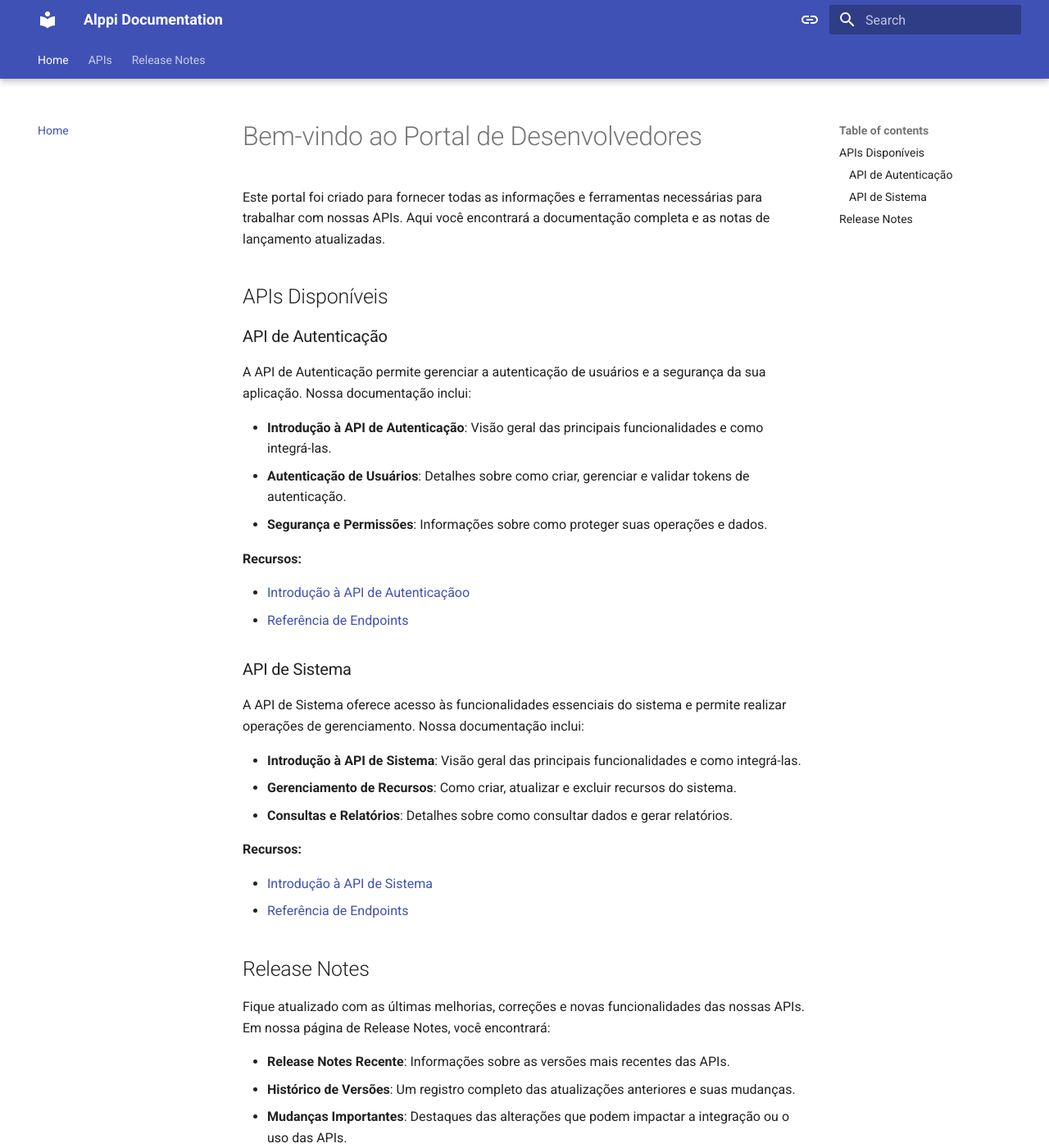
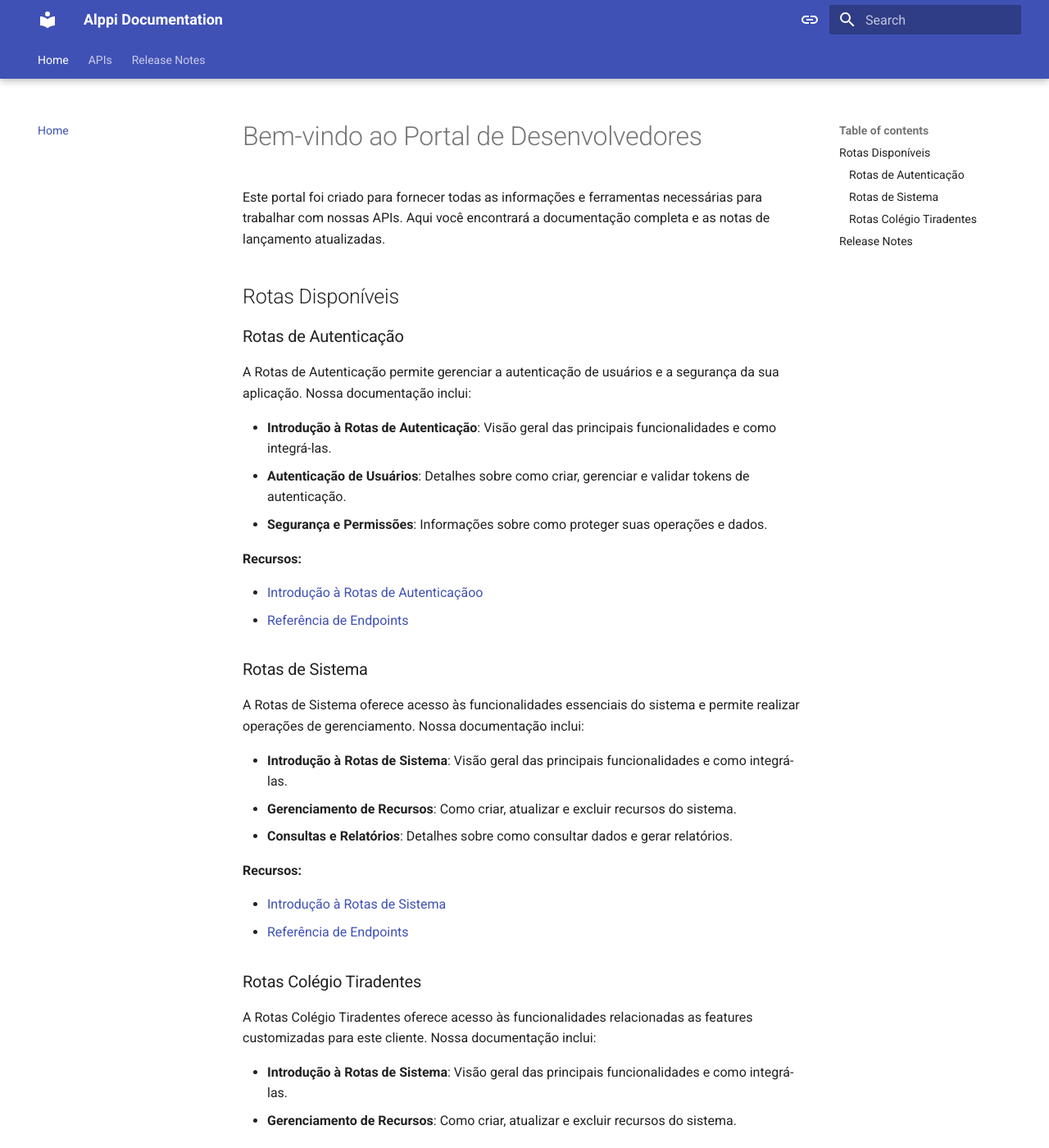
Before and after one commit to AlppiTechnology/AlppiDocumentation, an MkDocs documentation site: the page built from docs/index.md, in a window 1280 px wide and 1400 px high. Shown: the whole window at 82% size. Built offline with MkDocs 1.6.1 and Material for MkDocs 9.7.7, drawn with Linux system fonts in a browser that asks for light colours; old or Windows-style settings are respelled for this version of MkDocs; some of the changed text lies outside the part shown.

Commit message:
doc: atualização de index para mapeamento de novos modulos

```diff
--- /dev/null
+++ b/docs/api/ct_requests/index.md
@@ -0,0 +1,26 @@
+# Introdução às Rotas do Colégio Tiradentes
+
+As rotas do Colégio Tiradentes são recursos exclusivos, destinados apenas ao grupo da instituição. Neste módulo, são oferecidas funcionalidades específicas para solucionar desafios internos, proporcionando maior eficiência e agilidade na automação de processos manuais.
+
+## Visão Geral
+
+As Rotas do Colégio Tiradentes são um conjunto de recursos exclusivos, desenvolvidos para atender às necessidades específicas da instituição. Elas oferecem funcionalidades personalizadas que garantem maior eficiência e agilidade na resolução de problemas internos, simplificando processos manuais e melhorando a gestão administrativa. Através de um sistema de fácil acesso, essas rotas proporcionam uma experiência otimizada, permitindo que a equipe do Colégio Tiradentes execute tarefas de forma mais rápida e eficiente, focando na melhoria contínua dos processos internos.
+
+### Principais Funcionalidades
+
+1. **Internal Note**
+    Permite o registro e o acompanhamento de ocorrências internas, facilitando o gerenciamento de situações disciplinares ou administrativas dentro da instituição. As notas podem ser detalhadas e associadas a alunos e responsáveis, promovendo um controle eficiente das ações.
+
+2. **Configuração de Nota Disciplinar**
+    Oferece a possibilidade de configurar e personalizar critérios e valores para as notas disciplinares dos alunos, garantindo que as avaliações sigam os parâmetros estabelecidos pela instituição. Essa funcionalidade possibilita ajustes rápidos conforme as necessidades educacionais ou administrativas.
+
+3. **Rota de Comentários em Internal Note**
+    Permite a inclusão de comentários em cada nota interna, facilitando a comunicação entre professores, coordenadores e outros membros da equipe. Os comentários podem ser usados para detalhar ações, orientações ou justificativas, garantindo que todas as informações relevantes sejam documentadas de forma clara e acessível.
+
+## Suporte e Contato
+
+Se você tiver dúvidas ou precisar de assistência com as Rotas do Colégio Tiradentes, nossa equipe de suporte está disponível para ajudar. Não hesite em entrar em contato conosco para obter assistência técnica ou esclarecer qualquer dúvida.
+
+---
+
+Explore as funcionalidades das Rotas do Colégio Tiradentes e descubra como ela pode transformar a maneira como você gerencia e analisa seus dados!
--- a/docs/index.md
+++ b/docs/index.md
@@ -2,43 +2,56 @@
 
 Este portal foi criado para fornecer todas as informações e ferramentas necessárias para trabalhar com nossas APIs. Aqui você encontrará a documentação completa e as notas de lançamento atualizadas.
 
-## APIs Disponíveis
+## Rotas Disponíveis
 
-### API de Autenticação
+### Rotas de Autenticação
 
-A API de Autenticação permite gerenciar a autenticação de usuários e a segurança da sua aplicação. Nossa documentação inclui:
+A Rotas de Autenticação permite gerenciar a autenticação de usuários e a segurança da sua aplicação. Nossa documentação inclui:
 
-- **Introdução à API de Autenticação**: Visão geral das principais funcionalidades e como integrá-las.
+- **Introdução à Rotas de Autenticação**: Visão geral das principais funcionalidades e como integrá-las.
 - **Autenticação de Usuários**: Detalhes sobre como criar, gerenciar e validar tokens de autenticação.
 - **Segurança e Permissões**: Informações sobre como proteger suas operações e dados.
 
 **Recursos:**
 
-- [Introdução à API de Autenticaçãoo](/AlppiDocumentation/api/authentication/)
+- [Introdução à Rotas de Autenticaçãoo](/AlppiDocumentation/api/authentication/)
 - [Referência de Endpoints](/AlppiDocumentation/api/authentication/login.md)
 
 
-### API de Sistema
+### Rotas de Sistema
 
-A API de Sistema oferece acesso às funcionalidades essenciais do sistema e permite realizar operações de gerenciamento. Nossa documentação inclui:
+A Rotas de Sistema oferece acesso às funcionalidades essenciais do sistema e permite realizar operações de gerenciamento. Nossa documentação inclui:
 
-- **Introdução à API de Sistema**: Visão geral das principais funcionalidades e como integrá-las.
+- **Introdução à Rotas de Sistema**: Visão geral das principais funcionalidades e como integrá-las.
 - **Gerenciamento de Recursos**: Como criar, atualizar e excluir recursos do sistema.
 - **Consultas e Relatórios**: Detalhes sobre como consultar dados e gerar relatórios.
 
 **Recursos:**
 
-- [Introdução à API de Sistema](/AlppiDocumentation/api/system/)
+- [Introdução à Rotas de Sistema](/AlppiDocumentation/api/system/)
 - [Referência de Endpoints](/AlppiDocumentation/api/system/campus.md)
+
+
+### Rotas Colégio Tiradentes
+
+A Rotas Colégio Tiradentes oferece acesso às funcionalidades relacionadas as features customizadas para este cliente. Nossa documentação inclui:
+
+- **Introdução à Rotas de Sistema**: Visão geral das principais funcionalidades e como integrá-las.
+- **Gerenciamento de Recursos**: Como criar, atualizar e excluir recursos do sistema.
+
+**Recursos:**
+
+- [Introdução à Rotas de Sistema](AlppiDocumentation/docs/api/ct_requests/)
+- [Referência de Endpoints](/AlppiDocumentation/api/ct_requests/internal_note.md)
 
 
 ## Release Notes
 
-Fique atualizado com as últimas melhorias, correções e novas funcionalidades das nossas APIs. Em nossa página de Release Notes, você encontrará:
+Fique atualizado com as últimas melhorias, correções e novas funcionalidades das nossas Rotas. Em nossa página de Release Notes, você encontrará:
 
-- **Release Notes Recente**: Informações sobre as versões mais recentes das APIs.
+- **Release Notes Recente**: Informações sobre as versões mais recentes das Rotas.
 - **Histórico de Versões**: Um registro completo das atualizações anteriores e suas mudanças.
-- **Mudanças Importantes**: Destaques das alterações que podem impactar a integração ou o uso das APIs.
+- **Mudanças Importantes**: Destaques das alterações que podem impactar a integração ou o uso das Rotas.
 
 **Acesse as Release Notes:**
 
--- a/mkdocs.yml
+++ b/mkdocs.yml
@@ -33,6 +33,7 @@
           - api/system/user_group.md
 
       - Colégio Tiradentes:
+          - api\ct_requests\index.md
           - api\ct_requests\internal_note.md
           - api\ct_requests\internal_note_comment.md
           - api\ct_requests\internal_note_settings.md
```
Also changed, not shown: docs/api/authentication/index.md (+7 -7 lines), docs/api/system/index.md (+7 -7 lines).
